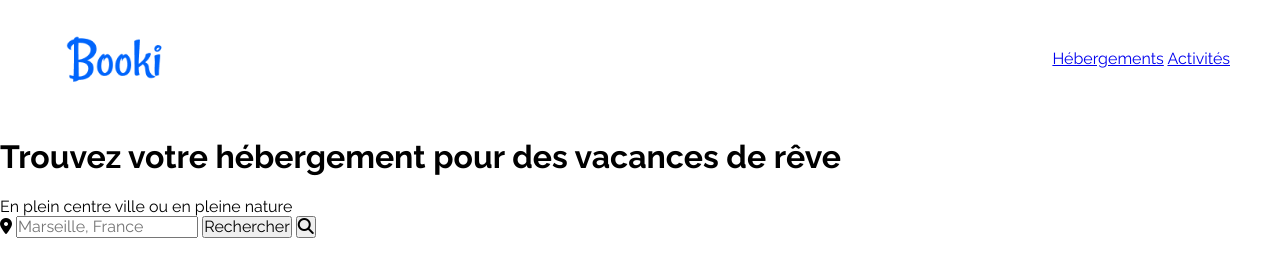
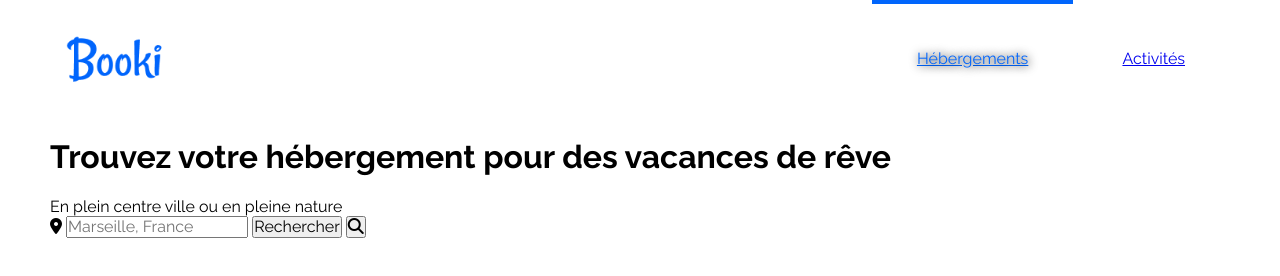
Before and after one commit to YaYouLeKyou/Booki, a plain HTML site: page index.html in a window 1280 px wide. In both pictures the pointer is over the link "Hébergements". Drawn offline with Linux system fonts and the light colour scheme.

Commit message:
Update style.css
add nav

```diff
--- a/css/style.css
+++ b/css/style.css
@@ -25,3 +25,24 @@ header {
     width: 150px;
     margin-left:16px;
 }
+
+/* main */
+main {
+    margin: 0 50px;
+}
+
+/* nav */
+
+
+.menu-item {
+    padding: 0 45px;
+}
+
+.menu-item:hover {
+    border-top: 4px solid #0065fc;
+    padding: 45px;
+    color:#0065fc;
+    text-shadow: rgb(0, 0, 0) 1px 0 10px;
+
+
+}
```
